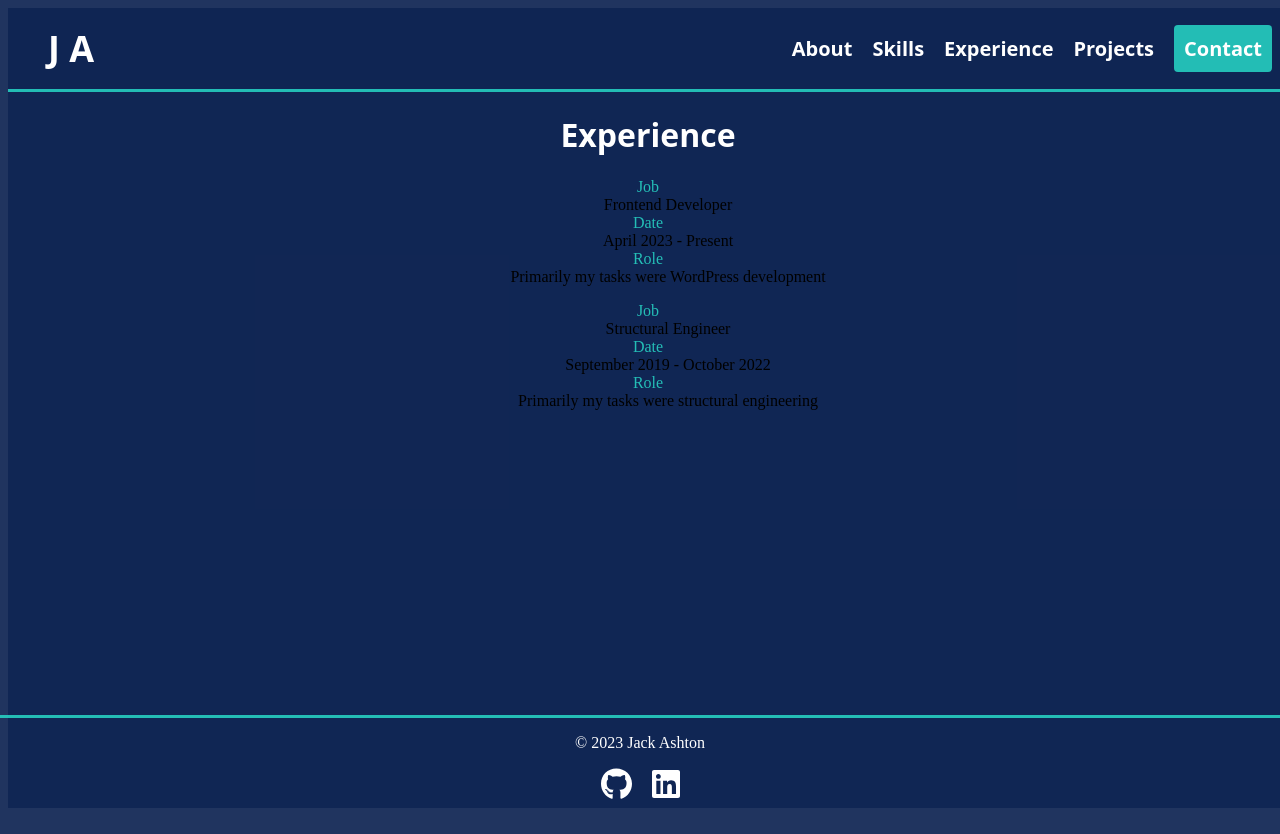
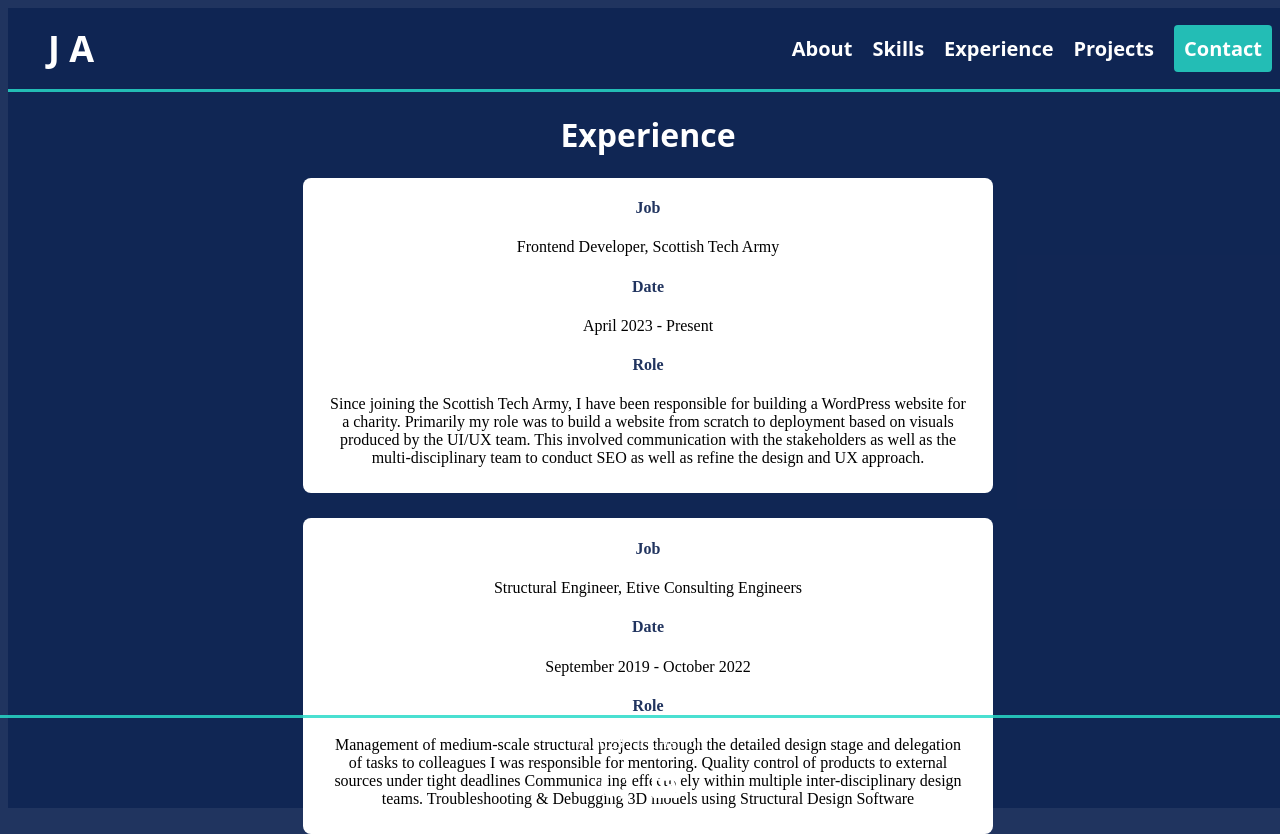
Before and after one commit to Jackdashton/portfolio, a React (Vite) app in the folder portfolio/: page /Experience in a window 1280 px wide. Built offline with nearby package versions, Linux system fonts and the light colour scheme.

Commit message:
created cards and styling for Experience

```diff
--- a/portfolio/src/components/Experience.jsx
+++ b/portfolio/src/components/Experience.jsx
@@ -1,29 +1,40 @@
 import React from "react";
+import styles from "./Experience.module.css";
 
 function Experience() {
   return (
     <>
       <h1>Experience</h1>
-      <div className="wrapper">
-        <div className="jobCard">
-          <dl>
-            <dt>Job</dt>
-            <dd>Frontend Developer</dd>
-            <dt>Date</dt>
-            <dd>April 2023 - Present</dd>
-            <dt>Role</dt>
-            <dd>Primarily my tasks were WordPress development</dd>
-          </dl>
+      <div className={styles.wrapper}>
+        <div className={styles.jobCard}>
+          <h4>Job</h4>
+          <p>Frontend Developer, Scottish Tech Army</p>
+          <h4>Date</h4>
+          <p>April 2023 - Present</p>
+          <h4>Role</h4>
+          <p>
+            Since joining the Scottish Tech Army, I have been responsible for
+            building a WordPress website for a charity. Primarily my role was to
+            build a website from scratch to deployment based on visuals produced
+            by the UI/UX team. This involved communication with the stakeholders
+            as well as the multi-disciplinary team to conduct SEO as well as
+            refine the design and UX approach.
+          </p>
         </div>
-        <div className="jobCard">
-        <dl>
-            <dt>Job</dt>
-            <dd>Structural Engineer</dd>
-            <dt>Date</dt>
-            <dd>September 2019 - October 2022</dd>
-            <dt>Role</dt>
-            <dd>Primarily my tasks were structural engineering</dd>
-          </dl>
+        <div className={styles.jobCard}>
+          <h4>Job</h4>
+          <p>Structural Engineer, Etive Consulting Engineers</p>
+          <h4>Date</h4>
+          <p>September 2019 - October 2022</p>
+          <h4>Role</h4>
+          <p>
+            Management of medium-scale structural projects through the detailed
+            design stage and delegation of tasks to colleagues I was responsible
+            for mentoring. Quality control of products to external sources under
+            tight deadlines Communicating effectively within multiple
+            inter-disciplinary design teams. Troubleshooting & Debugging 3D
+            models using Structural Design Software
+          </p>
         </div>
       </div>
     </>
--- /dev/null
+++ b/portfolio/src/components/Experience.module.css
@@ -0,0 +1,25 @@
+.jobCard {
+  background-color: white;
+  width: 50%;
+  border-radius: 8px;
+  padding-left: 25px;
+  padding-right: 25px;
+  padding-bottom: 10px;
+}
+
+.wrapper {
+  display: flex;
+  flex-direction: column;
+  justify-content: center;
+  align-items: center;
+  gap: 25px;
+}
+
+.jobCard > p {
+  color: black;
+  font-size: 1rem;
+}
+
+.jobCard > h4 {
+  color:rgba(16, 37, 83, 0.93);
+}
--- a/portfolio/src/components/Skills.jsx
+++ b/portfolio/src/components/Skills.jsx
@@ -139,9 +139,9 @@ function Skills() {
           {selectedSkill ? (
             <div className={styles.skillCard}>
               <h2>{selectedSkill.title}</h2>
-              <p>Experience:</p>
+              <p><strong>Experience:</strong></p>
               {selectedSkill.experience}
-              <p>Projects: </p>
+              <p><strong>Projects:</strong></p>
               {selectedSkill.projects}
             </div>
           ) : (
--- a/portfolio/src/components/Skills.module.css
+++ b/portfolio/src/components/Skills.module.css
@@ -24,7 +24,7 @@ h2 {
 #skillColumn {
   border: 1px white solid;
   background-color: rgba(40, 219, 201, 0.84);
-  opacity: 85%;
   width: 35%;
   color: white;
+  border-radius: 6px;
 }
```
